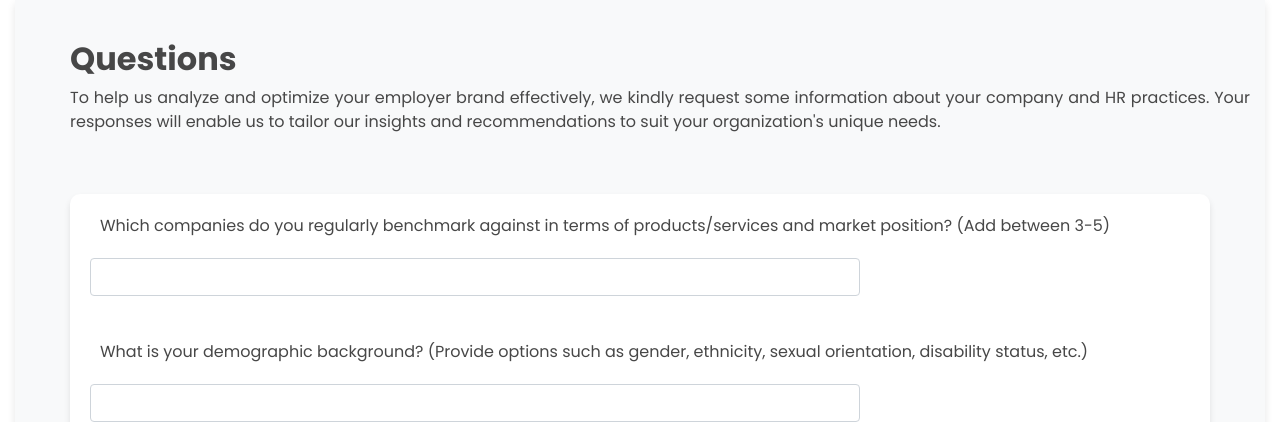
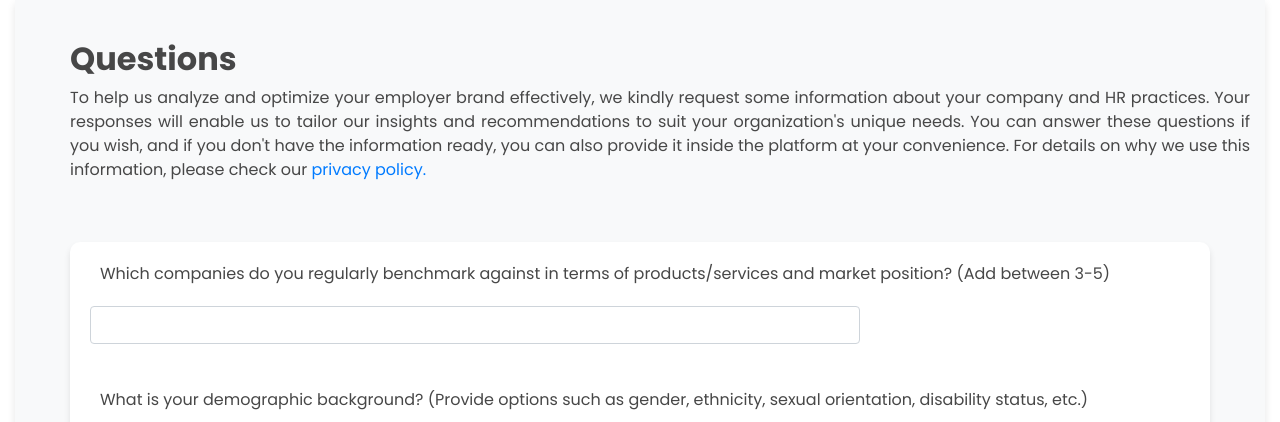
Before and after one commit to culfri09/Kallos, a Flask app: page /questions in a window 1280 px wide. Shown: the top 422 px of the page. Run offline with Flask 3, Linux system fonts and the light colour scheme; the visitor is signed in with stand-in values (Sample User, id 1).

Commit message:
add pre instructions to the purpose of the questions

```diff
--- a/website/template/base_questions.html
+++ b/website/template/base_questions.html
@@ -32,7 +32,7 @@
         <div class="col py-3 bg-light "  style=" box-shadow: 0 4px 8px rgba(0, 0, 0, 0.1);">
             <br>
             <h2 class="title" style="margin-left: 40px;">Questions</h2>
-            <p class="subtitle" style="margin-left: 40px;">To help us analyze and optimize your employer brand effectively, we kindly request some information about your company and HR practices. Your responses will enable us to tailor our insights and recommendations to suit your organization's unique needs.</p>
+            <p class="subtitle" style="margin-left: 40px;">To help us analyze and optimize your employer brand effectively, we kindly request some information about your company and HR practices. Your responses will enable us to tailor our insights and recommendations to suit your organization's unique needs.  You can answer these questions if you wish, and if you don't have the information ready, you can also provide it inside the platform at your convenience. For details on why we use this information, please check our <a href="/">privacy policy.</a></p>
             <br>
             <form method="POST" action="/answers_submission" autocomplete="off">
             <div class="survey-card">
```
Also changed, not shown: .misc.txt.
